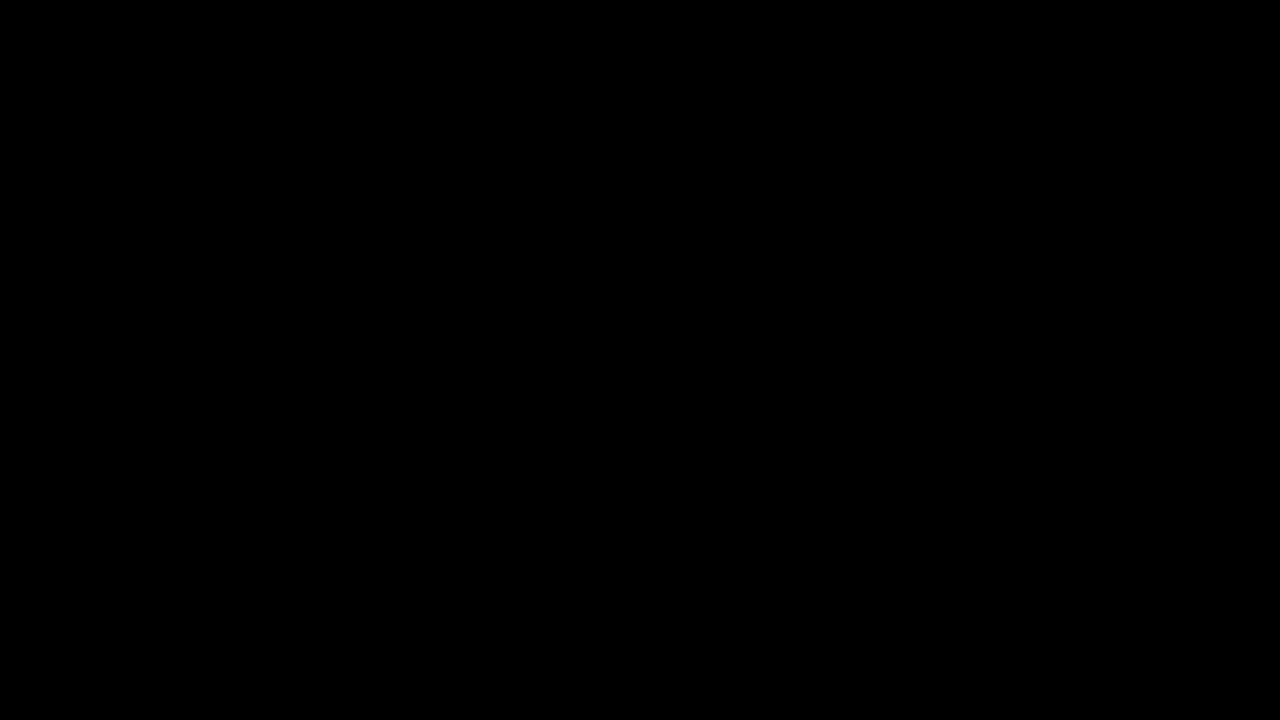
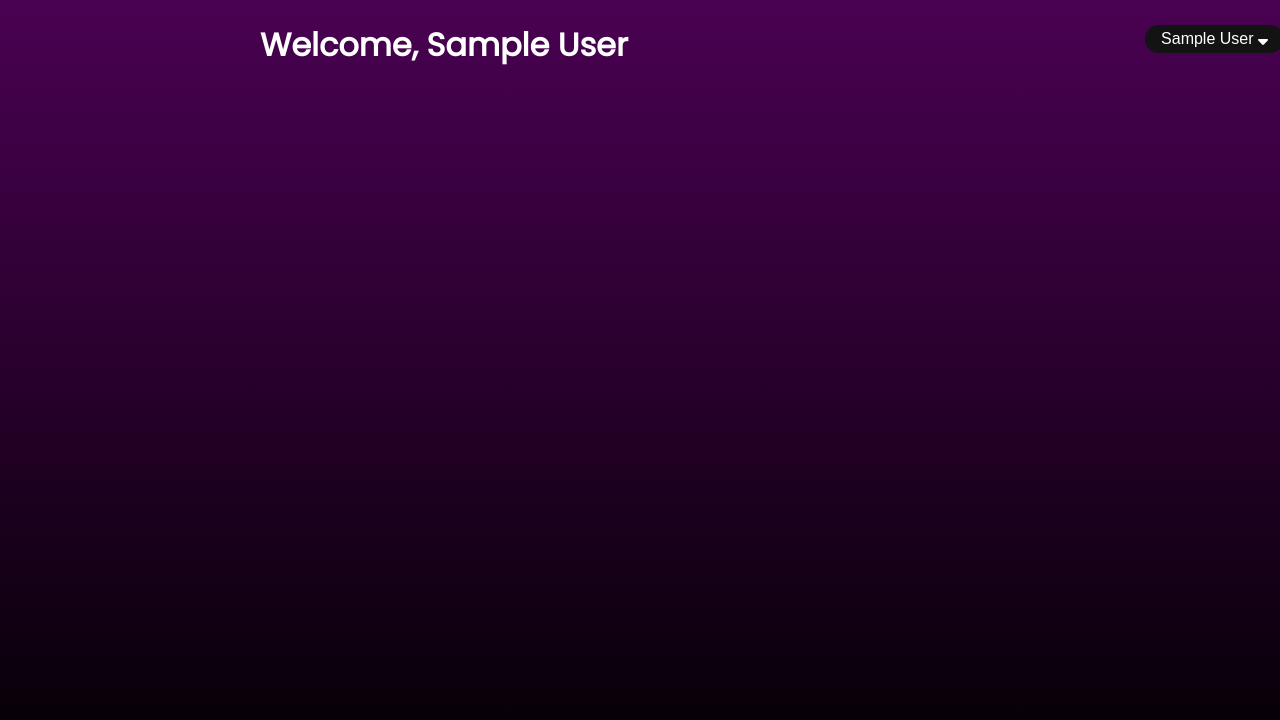
Before and after one commit to MichaelGomes/Dotify, a React (Create React App) app in the folder frontend/: page / in a window 1280 px wide. Before the commit this address had no page. Shown: the top 720 px of the page. Built offline with nearby package versions, Linux system fonts and the light colour scheme; sample sign-in values are in the browser's storage; the HTML template or start-up script is replaced by a standard one.

Commit message:
Redirect, HomeScreen & Logout Functionality

```diff
--- a/frontend/src/App.js
+++ b/frontend/src/App.js
@@ -1,4 +1,5 @@
 import { BrowserRouter as Router, Routes, Route } from "react-router-dom";
+import HomeScreen from "./screens/HomeScreen";
 import LoginScreen from "./screens/LoginScreen";
 
 function App() {
@@ -6,6 +7,8 @@ function App() {
     <Router>
       <Routes>
         <Route path="/login" element={<LoginScreen />} />
+        <Route path="/" element={<HomeScreen />} />
+        <Route path="*" element={<HomeScreen />} />
       </Routes>
     </Router>
   );
--- /dev/null
+++ b/frontend/src/components/ProfileButton.js
@@ -0,0 +1,38 @@
+import React from "react";
+import { useSelector, useDispatch } from "react-redux";
+import { useNavigate } from "react-router-dom";
+import { logoutAction } from "../actions/userActions";
+
+const ProfileButton = () => {
+  const navigate = useNavigate();
+  const dispatch = useDispatch();
+
+  const userLogin = useSelector((state) => state.userLogin);
+  const { userInfo } = userLogin;
+
+  const logoutHandler = () => {
+    dispatch(logoutAction());
+  };
+
+  const accountHandler = () => {
+    navigate("/account");
+  };
+
+  return (
+    <div className="profile-dropdown inline">
+      <button className="profile-btn pointer">
+        {userInfo?.name} <i class="fa-solid fa-sort-down"></i>
+      </button>
+      <div className="profile-btn-content">
+        <p className="pointer" onClick={accountHandler}>
+          Account
+        </p>
+        <p className="pointer" onClick={logoutHandler}>
+          Logout
+        </p>
+      </div>
+    </div>
+  );
+};
+
+export default ProfileButton;
--- a/frontend/src/index.css
+++ b/frontend/src/index.css
@@ -152,3 +152,65 @@ body {
   text-align: center;
   margin-bottom: 70px;
 }
+
+/* ----------Main Content---------- */
+.main-content {
+  background-image: linear-gradient(var(--primary), black);
+  height: 100vh;
+  width: 100vw;
+}
+
+.home-screen {
+  position: absolute;
+  z-index: 1;
+  margin-left: 260px;
+  width: 80%;
+}
+
+.heading {
+  display: flex;
+  justify-content: space-between;
+}
+
+.profile-dropdown {
+  position: absolute;
+  z-index: 2;
+  right: 0px;
+  top: 10px;
+  padding-top: 15px;
+}
+
+.profile-btn {
+  background-color: #131313;
+  color: white;
+  padding: 5px 16px;
+  font-size: 16px;
+  border: none;
+  border-radius: 30px;
+}
+
+.profile-btn-content {
+  display: none;
+  position: absolute;
+  background-color: #1e1e1e;
+  width: 100px;
+  margin-left: 10px;
+}
+
+.profile-dropdown:hover .profile-btn-content {
+  display: block;
+}
+
+.profile-btn-content p {
+  color: rgba(255, 255, 255, 0.641);
+  padding: 12px 16px;
+  margin: 0;
+  text-decoration: none;
+  display: block;
+  text-align: center;
+}
+
+.profile-btn-content p:hover {
+  color: white;
+  background-color: #393939;
+}
--- /dev/null
+++ b/frontend/src/screens/HomeScreen.js
@@ -0,0 +1,35 @@
+import React, { useEffect } from "react";
+import { useSelector } from "react-redux";
+import { useNavigate } from "react-router-dom";
+import ProfileButton from "../components/ProfileButton";
+
+const HomeScreen = () => {
+  const navigate = useNavigate();
+
+  //Global State
+  const userLogin = useSelector((state) => state.userLogin);
+  const { userInfo } = userLogin;
+
+  //useEffect
+  useEffect(() => {
+    if (!userInfo) {
+      navigate("/login");
+    }
+    if (userInfo?.verified === false) {
+      navigate("/verify");
+    }
+  }, [navigate, userInfo]);
+
+  return (
+    <div className="main-content">
+      <div className="home-screen white">
+        <div className="heading">
+          <h1 className="inline">Welcome, {userInfo?.name}</h1>
+          <ProfileButton />
+        </div>
+      </div>
+    </div>
+  );
+};
+
+export default HomeScreen;
--- a/frontend/src/screens/LoginScreen.js
+++ b/frontend/src/screens/LoginScreen.js
@@ -1,12 +1,13 @@
-import React, { useState } from "react";
+import React, { useState, useEffect } from "react";
 import { useDispatch, useSelector } from "react-redux";
-import { Link } from "react-router-dom";
+import { Link, useNavigate } from "react-router-dom";
 import { loginAction } from "../actions/userActions";
 import Loader from "../components/Loader";
 import Alert from "../components/Alert";
 
 const LoginScreen = () => {
   const dispatch = useDispatch();
+  const navigate = useNavigate();
 
   //Local State
   const [email, setEmail] = useState("");
@@ -17,6 +18,13 @@ const LoginScreen = () => {
   //Global State
   const userLogin = useSelector((state) => state.userLogin);
   const { loading, error, userInfo } = userLogin;
+
+  //useEffect
+  useEffect(() => {
+    if (userInfo?.verified === true) {
+      navigate("/");
+    }
+  }, [navigate, userInfo]);
 
   //Functions
   const checkClick = (e) => {
```
